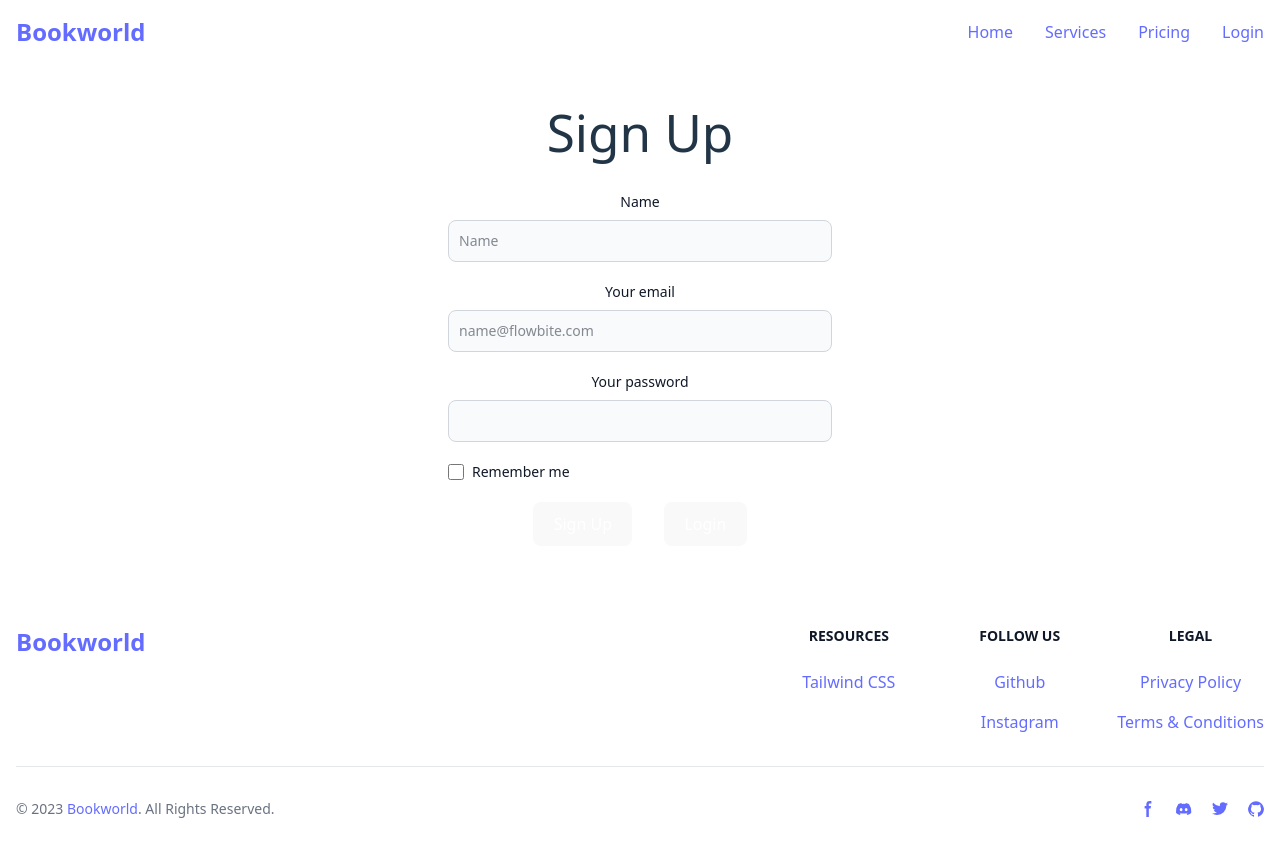
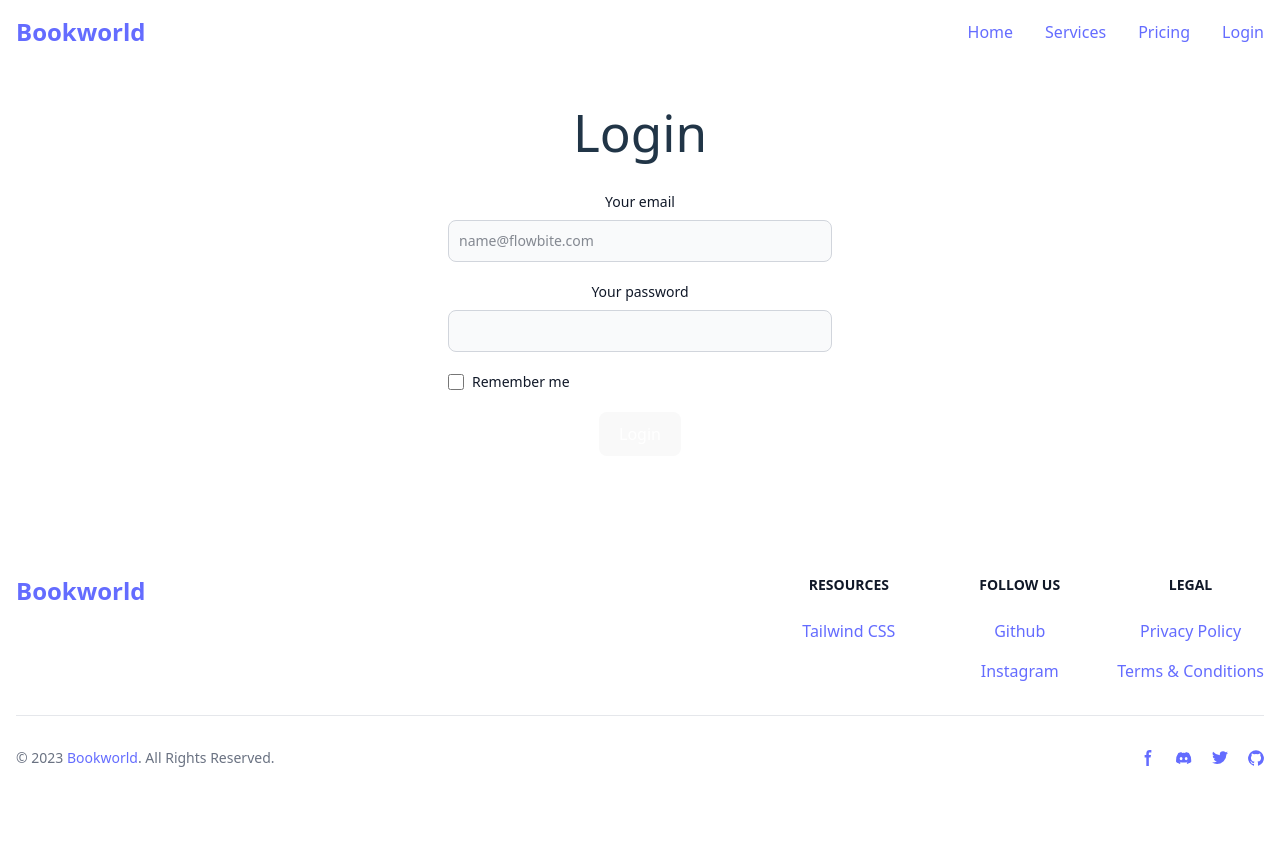
Before and after one commit to mayrars/bookworld, a React (Vite) app in the folder frontend/: page /login in a window 1280 px wide. After the commit the page ends 800 px from the top, so only its background shows below. Built offline with nearby package versions, Linux system fonts and the light colour scheme.

Commit message:
Adding handler and usign state in inputs

```diff
--- a/frontend/src/Layout.jsx
+++ b/frontend/src/Layout.jsx
@@ -6,7 +6,7 @@ const Layout = () => {
   return (
     <>
         <Header />
-            <Outlet />
+          <Outlet />
         <Footer />
     </>
   )
--- a/frontend/src/pages/Login/Login.jsx
+++ b/frontend/src/pages/Login/Login.jsx
@@ -1,39 +1,102 @@
-import React, { useState } from 'react'
+import React, { useState } from "react";
+import { useNavigate } from 'react-router-dom';
 
 const Login = () => {
-    const [ action, setAction ] = useState("Sign Up")
+  const [email, setEmail] = useState("");
+  const [password, setPassword] = useState("");
+
+  const navigate = useNavigate();
+  const handleSubmit = async(e) => {
+    e.preventDefault();
+    try {
+      const response = await fetch('http://localhost:3000/api/login', { // Replace with your actual API endpoint
+        method: 'POST',
+        headers: {
+          'Content-Type': 'application/json',
+        },
+        body: JSON.stringify({ email, password }),
+      });
+
+      if (response.ok) {
+        const data = await response.json();
+        localStorage.setItem('authToken', data.token); // Store the token
+        navigate('/dashboard'); // Redirect to dashboard
+      } else {
+        alert('Login failed. Please check your credentials.');
+      }
+    } catch (error) {
+      console.error('Login error:', error);
+      alert('An error occurred during login.');
+    }
+  };
   return (
     <>
       <section>
-            <h1 className='text-3xl text-center mt-10 text-shadow-cyan-950 dark:text-gray-900 mb-8'>{action}</h1>
-            <form className="max-w-sm mx-auto mb-12">
+        <h1 className="text-3xl text-center mt-10 text-shadow-cyan-950 dark:text-gray-900 mb-8">
+          Login
+        </h1>
+        <form className="max-w-sm mx-auto mb-12" onSubmit={handleSubmit}>
           <div className="mb-5">
-                    <label for="name" className="block mb-2 text-sm font-medium text-gray-900 dark:text-gray-900">Name</label>
-                    <input type="text" id="name" className="bg-gray-50 border border-gray-300 text-gray-900 text-sm rounded-lg focus:ring-blue-500 focus:border-blue-500 block w-full p-2.5 dark:bg-gray-900 dark:border-gray-700 dark:placeholder-gray-400 dark:text-white dark:focus:ring-blue-500 dark:focus:border-blue-500" placeholder="Name" required />
+            <label
+              htmlFor="email"
+              className="block mb-2 text-sm font-medium text-gray-900 dark:text-gray-900"
+            >
+              Your email
+            </label>
+            <input
+              type="email"
+              id="email"
+              className="bg-gray-50 border border-gray-300 text-gray-900 text-sm rounded-lg focus:ring-blue-500 focus:border-blue-500 block w-full p-2.5 dark:bg-gray-900 dark:border-gray-700 dark:placeholder-gray-400 dark:text-white dark:focus:ring-blue-500 dark:focus:border-blue-500"
+              placeholder="name@flowbite.com"
+              required value={email}
+              onChange={(e) => setEmail(e.target.value)}
+            />
           </div>
           <div className="mb-5">
-                    <label for="email" className="block mb-2 text-sm font-medium text-gray-900 dark:text-gray-900">Your email</label>
-                    <input type="email" id="email" className="bg-gray-50 border border-gray-300 text-gray-900 text-sm rounded-lg focus:ring-blue-500 focus:border-blue-500 block w-full p-2.5 dark:bg-gray-900 dark:border-gray-700 dark:placeholder-gray-400 dark:text-white dark:focus:ring-blue-500 dark:focus:border-blue-500" placeholder="name@flowbite.com" required />
-                </div>
-                <div className="mb-5">
-                    <label for="password" className="block mb-2 text-sm font-medium text-gray-900 dark:text-gray-900">Your password</label>
-                    <input type="password" id="password" className="bg-gray-50 border border-gray-300 text-gray-900 text-sm rounded-lg focus:ring-blue-500 focus:border-blue-500 block w-full p-2.5 dark:bg-gray-900 dark:border-gray-600 dark:placeholder-gray-400 dark:text-white dark:focus:ring-blue-500 dark:focus:border-blue-500" required />
+            <label
+              htmlFor="password"
+              className="block mb-2 text-sm font-medium text-gray-900 dark:text-gray-900"
+            >
+              Your password
+            </label>
+            <input
+              type="password"
+              id="password"
+              className="bg-gray-50 border border-gray-300 text-gray-900 text-sm rounded-lg focus:ring-blue-500 focus:border-blue-500 block w-full p-2.5 dark:bg-gray-900 dark:border-gray-600 dark:placeholder-gray-400 dark:text-white dark:focus:ring-blue-500 dark:focus:border-blue-500"
+              required
+              value={password}
+              onChange={(e) => setPassword(e.target.value) }
+            />
           </div>
           <div className="flex items-start mb-5">
             <div className="flex items-center h-5">
-                    <input id="remember" type="checkbox" value="" className="w-4 h-4 border border-gray-300 rounded-sm bg-gray-50 focus:ring-3 focus:ring-blue-300 dark:bg-gray-900 dark:border-gray-600 dark:focus:ring-blue-600 dark:ring-offset-gray-800 dark:focus:ring-offset-gray-800" required />
+              <input
+                id="remember"
+                type="checkbox"
+                value=""
+                className="w-4 h-4 border border-gray-300 rounded-sm bg-gray-50 focus:ring-3 focus:ring-blue-300 dark:bg-gray-900 dark:border-gray-600 dark:focus:ring-blue-600 dark:ring-offset-gray-800 dark:focus:ring-offset-gray-800"
+                required
+              />
             </div>
-                    <label for="remember" className="ms-2 text-sm font-medium text-gray-900 dark:text-gray-900">Remember me</label>
+            <label
+              htmlFor="remember"
+              className="ms-2 text-sm font-medium text-gray-900 dark:text-gray-900"
+            >
+              Remember me
+            </label>
           </div>
-                <div className=''>
-                    <button type="submit" className="text-white bg-blue-700 hover:bg-blue-800 focus:ring-4 focus:outline-none focus:ring-blue-300 font-medium rounded-lg text-sm w-full sm:w-auto px-5 py-2.5 text-center dark:bg-blue-900 dark:hover:bg-blue-600 dark:focus:ring-blue-700 mr-8" onClick={() => setAction("Sign Up")}>Sign Up</button>
-
-                    <button type="submit" className="text-white bg-blue-700 hover:bg-blue-800 focus:ring-4 focus:outline-none focus:ring-blue-300 font-medium rounded-lg text-sm w-full sm:w-auto px-5 py-2.5 text-center dark:bg-blue-900 dark:hover:bg-blue-600 dark:focus:ring-blue-700" onClick={() => setAction("Login")}>Login</button>
+          <div className="">
+            <button
+              type="submit"
+              className="text-white bg-red-700 hover:bg-red-800 focus:ring-4 focus:outline-none focus:ring-blue-300 font-medium rounded-lg text-sm w-full sm:w-auto px-5 py-2.5 text-center dark:bg-red-900 dark:hover:bg-red-600 dark:focus:ring-red-700"
+            >
+              Login
+            </button>
           </div>
         </form>
       </section>
     </>
-  )
-}
+  );
+};
 
-export default Login
+export default Login;
```
Lines whose indentation alone changed are shown as unchanged.
